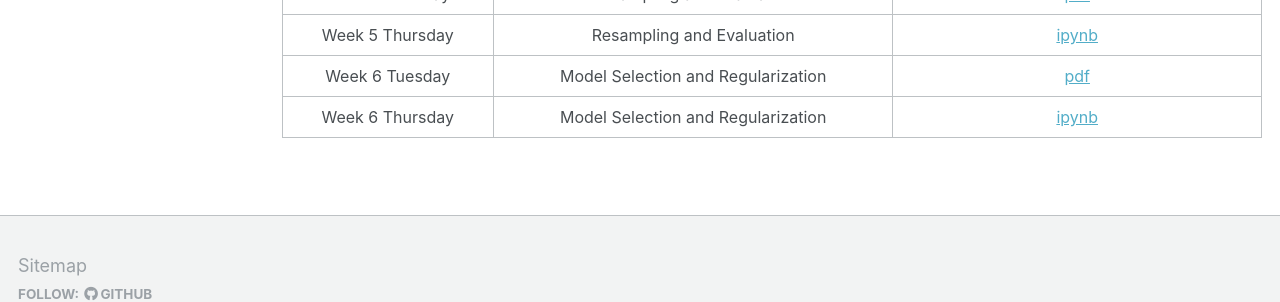
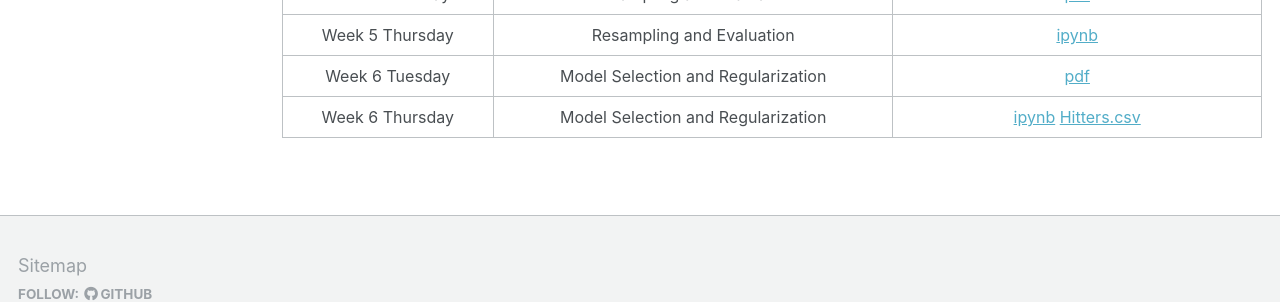
Before and after one commit to tianzheng4/tianzheng4.github.io, a Jekyll site: the page built from _umkc-teaching/2023-fall-teaching-1.md, in a window 1280 px wide and 900 px high, scrolled down 624 px. Shown: the part 548-850 px from the top of the window. Built offline with Jekyll 4.4.1, drawn with Linux system fonts in a browser that asks for light colours.

Commit message:
upload the data

```diff
--- a/_umkc-teaching/2023-fall-teaching-1.md
+++ b/_umkc-teaching/2023-fall-teaching-1.md
@@ -51,7 +51,7 @@ The slides and code only can be used for the purpose of review or preparation fo
 |    Week 5 Tuesday    |   Resampling and Evaluation  | [pdf](/umkc-teaching/slides/Lecture6.pdf)|
 |    Week 5 Thursday    |   Resampling and Evaluation  | <a href="/umkc-teaching/code/Resampling_and_Evaluation.ipynb" download>ipynb</a>|
 |    Week 6 Tuesday    |   Model Selection and Regularization  | [pdf](/umkc-teaching/slides/Lecture7.pdf)|
-|    Week 6 Thursday    |   Model Selection and Regularization  | <a href="/umkc-teaching/code/Model_Selection_and_Regularization.ipynb" download>ipynb</a>|
+|    Week 6 Thursday    |   Model Selection and Regularization  | <a href="/umkc-teaching/code/Model_Selection_and_Regularization.ipynb" download>ipynb</a> <a href="/umkc-teaching/code/data/Hitters.csv" download>Hitters.csv</a>|
 
 
 
```
Also changed, not shown: 1 other file.
